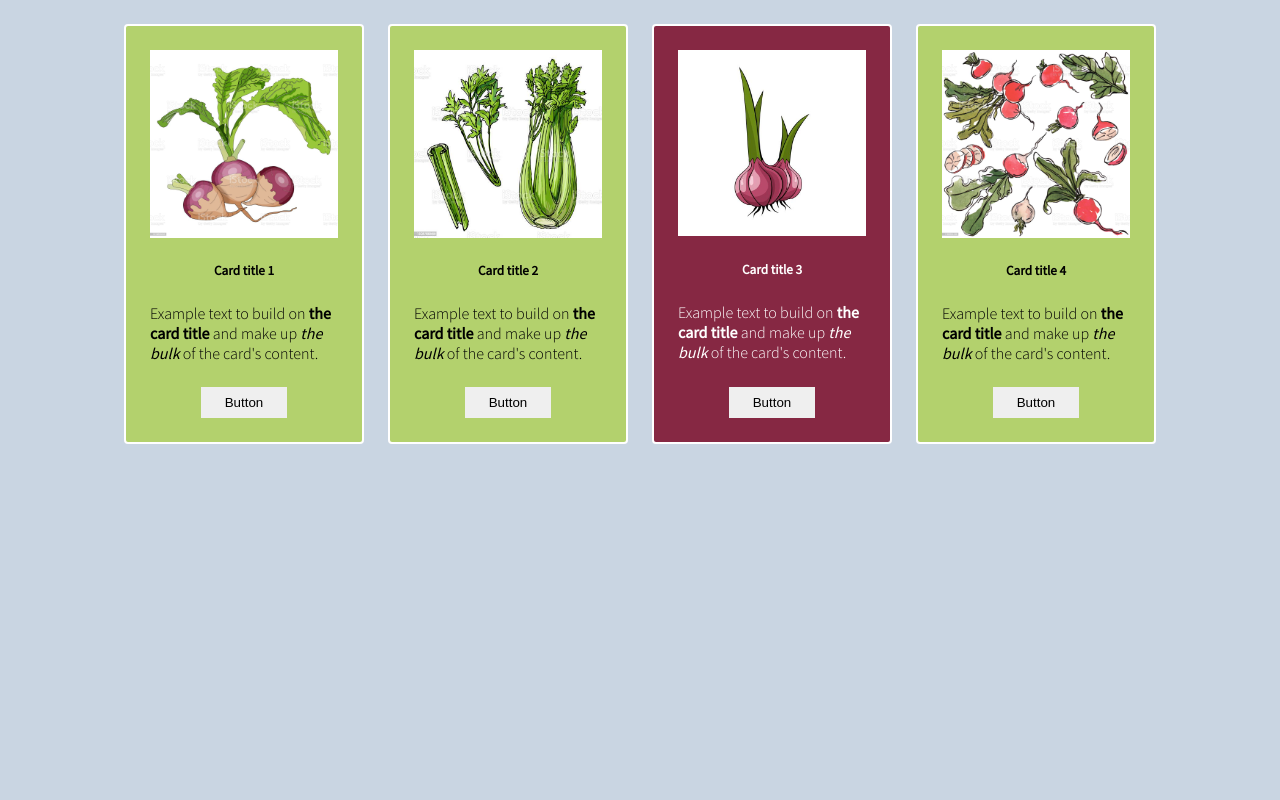
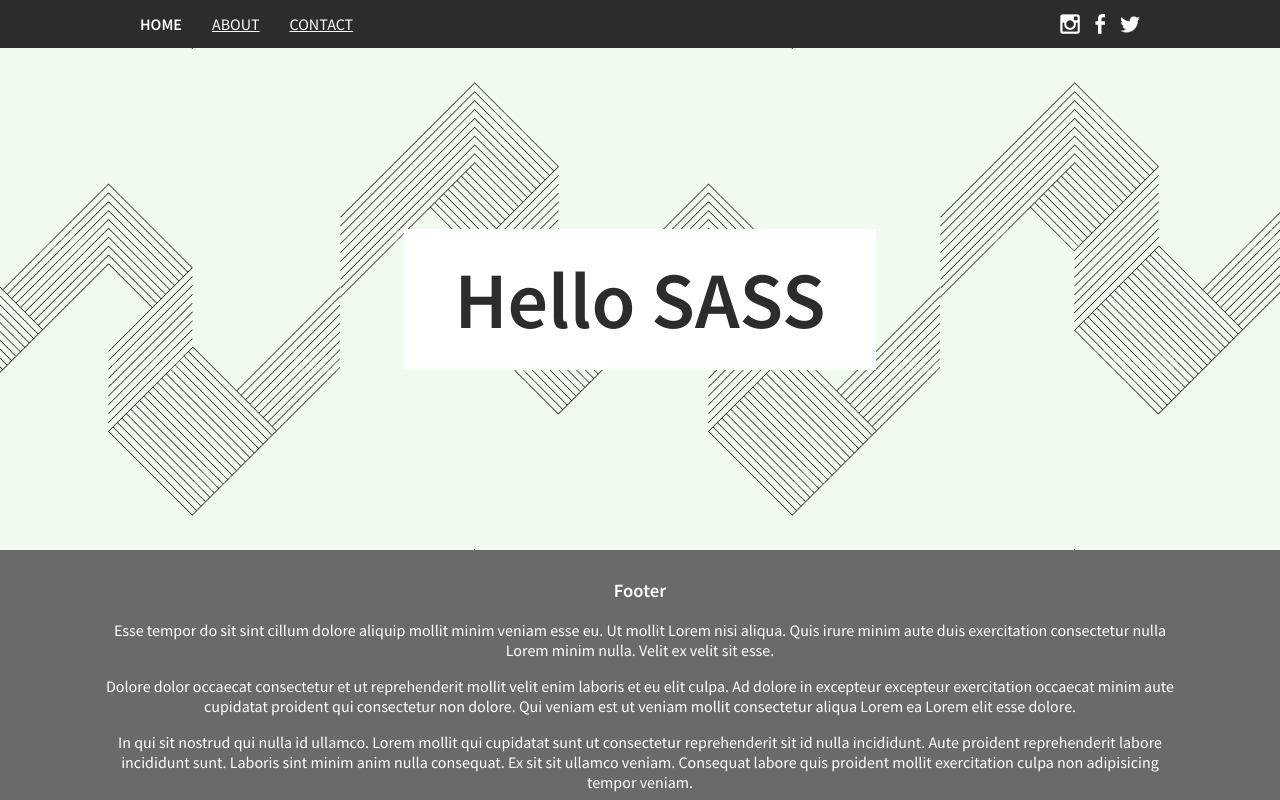
Before and after one commit to Skowronek-Jaskula/skowronek-jaskula.github.io, a plain HTML site: page index.html in a window 1280 px wide. Drawn offline with Linux system fonts and the light colour scheme.

Commit message:
2022-06-06 kurs podstawowy part 5

```diff
--- a/css/styles.css
+++ b/css/styles.css
@@ -1,34 +1,86 @@
 /* stylelint-disable color-named */
 /* stylelint-disable unit-disallowed-list */
 body {
-  background-color: #c9d5e2;
+  background-color: #F1FAEE;
   font-family: "Source Sans Pro", sans-serif;
-  margin: 24px auto;
+  margin: 0 auto;
 }
 
-section {
-  display: grid;
-  gap: 24px;
-  grid-template-columns: repeat(4, 240px);
-  justify-content: center;
-}
-
-div {
-  align-items: center;
-  display: flex;
-  flex-wrap: wrap;
-  justify-content: center;
+* {
+  box-sizing: border-box;
 }
 
 
 
+header {
+  background-color:  #2c2c2c;
+  display: flex;
+  height: 48px;
+}
 
+.header__container {
+  align-items: center;
+  display: flex;
+  flex-basis: 100%;
+  justify-content: space-between;
+  margin: auto;
+  max-width: 1000px;
+}
 
+.header__container-nav {
+  display: flex;
+  gap: 30px;
+}
 
-p {
+.header__container-media {
+  display: flex;
+  gap: 10px;
+}
+
+nav a {
+  color: white;
+}
+
+nav .active {
+  font-weight: 600;
+  text-decoration: none;
+}
+
+.hero {
+  align-items: center;
+  background-image: url(../imgs/lines.png);
+  background-position: center;
+  background-size: 600px;
+  display: flex;
+  height: calc(100vh - 48px - 250px);
+  justify-content: center;
+  width: 100%;
+}
+
+h1 {
+  background-color: white;
+  color: #2c2c2c;
+  font-size: 80px;
+  padding: 20px 50px;
+}
+
+footer {
+  background-color: #6a6a6a;
+  color: white;
+  height: 250px;
+  padding: 10px 100px;
+  text-align: center;
+}
+
+/*
+input {
+  display: inline-block;
   font-weight: 300;
+  height: 40px;
   margin: 0 0 24px;
+  width: 100px;
 }
+
 
 i {
   font-weight: 400;
@@ -40,17 +92,7 @@ h5 {
 
 button {
   border: 0;
-  padding: 8px 24px;
+  width: 200px;
 }
 
-.card {
-  background-color: #b3d16d;
-  border: solid 2px white;
-  border-radius: 4px;
-  padding: 24px;
-}
-
-.card--onion {
-  background-color: #862843;
-  color: white;
-}
+button:hover {} */
--- a/index.html
+++ b/index.html
@@ -8,53 +8,89 @@
     <link rel="preconnect" href="https://fonts.googleapis.com" />
     <link rel="preconnect" href="https://fonts.gstatic.com" crossorigin />
     <link
-      href="https://fonts.googleapis.com/css2?family=Public+Sans:wght@100&family=Source+Sans+Pro:wght@300;400&display=swap"
+      href="https://fonts.googleapis.com/css2?family=Public+Sans:wght@100&family=Source+Sans+Pro:wght@300;400;600&display=swap"
       rel="stylesheet"
     />
     <link rel="stylesheet" href="/css/styles.css" />
   </head>
 
   <body>
-    <section>
-      <div class="card">
-        <img src="./imgs/vegetables1.jpg" width="100%" />
-        <h5>Card title 1</h5>
-        <p>
-          Example text to build on <strong>the card title</strong> and make up
-          <i>the bulk</i> of the card's content.
-        </p>
-        <button onclick="console.log('Hello World 1')">Button</button>
+    <header class="header">
+      <div class="header__container">
+        <nav class="header__container-nav">
+          <a href="#" class="active">HOME</b></a>
+          <a href="#">ABOUT</a>
+          <a href="#">CONTACT</a>
+        </nav>
+        <div class="header__container-media">
+          <img src="./imgs/insta.png" alt="">
+          <img src="./imgs/fb.png" alt="">
+          <img src="./imgs/twitter.png" alt="">
+        </div>
       </div>
+    </header>
 
-      <div class="card">
-        <img src="./imgs/vegetables2.jpg" width="100%" />
-        <h5>Card title 2</h5>
-        <p>
-          Example text to build on <strong>the card title</strong> and make up
-          <i>the bulk</i> of the card's content.
-        </p>
-        <button onclick="console.log('Hello World 2')">Button</button>
-      </div>
+    <div class="hero">
+      <h1>Hello SASS</h1>
+    </div>
 
-      <div class="card card--onion">
-        <img src="./imgs/vegetables3.jpg" width="100%" />
-        <h5>Card title 3</h5>
-        <p>
-          Example text to build on <strong>the card title</strong> and make up
-          <i>the bulk</i> of the card's content.
-        </p>
-        <button onclick="console.log('Hello World 3')">Button</button>
-      </div>
+    <footer>
+      <h3>Footer</h3>
+      <p>Esse tempor do sit sint cillum dolore aliquip mollit minim veniam esse eu. Ut mollit Lorem nisi aliqua. Quis irure minim aute duis exercitation consectetur nulla Lorem minim nulla. Velit ex velit sit esse.</p>
 
-      <div class="card">
-        <img src="./imgs/vegetables4.jpg" width="100%" />
-        <h5>Card title 4</h5>
-        <p>
-          Example text to build on <strong>the card title</strong> and make up
-          <i>the bulk</i> of the card's content.
-        </p>
-        <button onclick="console.log('Hello World 4')">Button</button>
-      </div>
-    </section>
+      <p>Dolore dolor occaecat consectetur et ut reprehenderit mollit velit enim laboris et eu elit culpa. Ad dolore in excepteur excepteur exercitation occaecat minim aute cupidatat proident qui consectetur non dolore. Qui veniam est ut veniam mollit consectetur aliqua Lorem ea Lorem elit esse dolore.</p>
+
+      <p>In qui sit nostrud qui nulla id ullamco. Lorem mollit qui cupidatat sunt ut consectetur reprehenderit sit id nulla incididunt. Aute proident reprehenderit labore incididunt sunt. Laboris sint minim anim nulla consequat. Ex sit sit ullamco veniam. Consequat labore quis proident mollit exercitation culpa non adipisicing tempor veniam.</p>
+    </footer>
+
+    <!-- <div>
+      <label for="firstname"
+        >First name: <input id="firstname" type="text" placeholder="First name"
+      /></label>
+    </div>
+    <br />
+    <div>
+      <label for="lastname"
+        >Last name: <input id="lastname" type="text" placeholder="Last name"
+      /></label>
+    </div>
+    <br />
+    <div>
+      <button>Accept</button>
+      <button>Reject</button>
+    </div>
+    <br />
+
+    <p>
+      Velit labore laborum reprehenderit in dolor ipsum quis esse laborum magna
+      et eiusmod. Consequat magna adipisicing officia aliqua irure in non id.
+      Nisi incididunt reprehenderit officia pariatur eiusmod labore enim
+      <i>officia qui incididunt non Lorem</i>. Deserunt ex duis labore fugiat
+      ipsum labore deserunt deserunt. Reprehenderit cillum qui est cupidatat non
+      commodo laboris nisi nostrud irure sit consequat pariatur ex. Qui fugiat
+      in ipsum incididunt occaecat voluptate ea ut laboris eiusmod Lorem
+      consequat id adipisicing. Dolor veniam incididunt excepteur cillum
+      proident laboris excepteur tempor.
+    </p>
+
+    <p>
+      Reprehenderit ullamco nostrud officia consectetur ea irure est fugiat.
+      Deserunt voluptate excepteur quis minim adipisicing dolor cupidatat nisi
+      qui aute quis elit esse non.
+      <b
+        >Esse anim adipisicing duis eu. Occaecat eu nulla cillum minim labore do
+        aute consectetur deserunt aliquip velit. Irure nisi magna dolore
+        enim.</b
+      >
+      Quis minim velit id ullamco in cillum. Proident anim irure occaecat ea
+      duis consectetur culpa commodo ullamco voluptate irure.
+    </p>
+
+    <p>
+      Velit Lorem adipisicing non nostrud ullamco tempor esse veniam ut irure
+      fugiat reprehenderit excepteur officia. Ipsum laboris aliquip sunt qui
+      nisi amet sit qui id dolor irure veniam. Labore officia sit anim excepteur
+      anim enim nostrud exercitation ullamco fugiat.
+    </p> -->
   </body>
 </html>
--- /dev/null
+++ b/sass-instrukcja.txt
@@ -0,0 +1,5 @@
+npm init
+npm i --save-dev sass
+npm i --save-dev stylelint stylelint-config-prettier stylelint-config-sass-guidelines stylelint-config-standard stylelint-config-standard-scss
+
+script: "watch": "sass scss/styles.scss css/styles.css --watch"
--- a/stylelint.config.js
+++ b/stylelint.config.js
@@ -3,7 +3,6 @@
 module.exports = {
   extends: [
     "stylelint-config-standard",
-    "stylelint-config-standard-scss",
     "stylelint-config-sass-guidelines",
     "stylelint-config-prettier",
   ],
```
Also changed, not shown: imgs/branch-3-target.jpg (added), imgs/branch-4-target-extra.jpg (added), imgs/branch-4-target.jpg (added), imgs/branch-5-target.jpg (added), imgs/fb.png (added), imgs/insta.png (added), imgs/lines.png (added), imgs/twitter.png (added).
